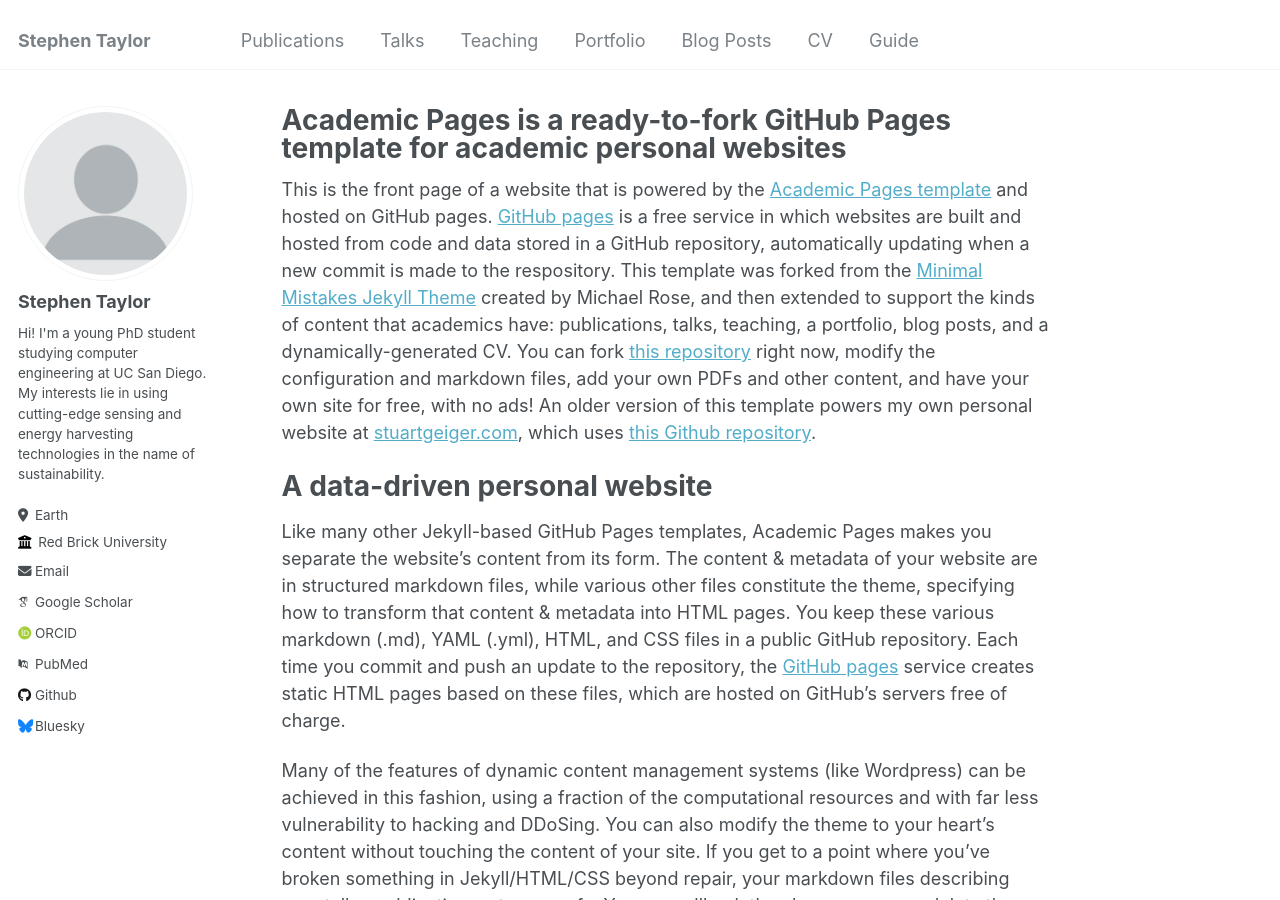
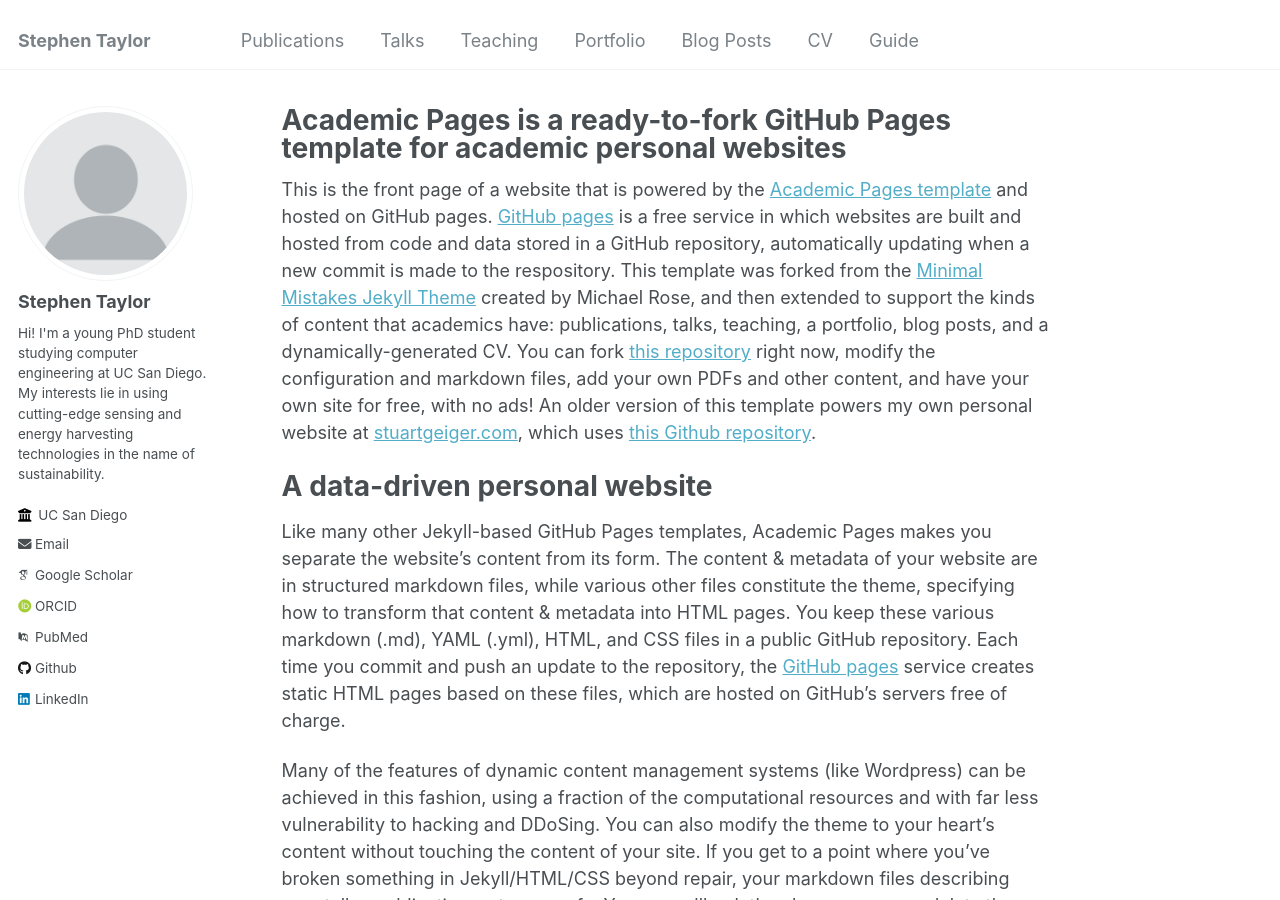
Before and after one commit to stevegtaylor/stevegtaylor.github.io, a Jekyll site: the page built from _pages/about.md, in a window 1280 px wide and 900 px high. Built offline with Jekyll 4.4.1, drawn with Linux system fonts in a browser that asks for light colours; some web fonts are replaced.

Commit message:
Update _config.yml

```diff
--- a/_config.yml
+++ b/_config.yml
@@ -25,10 +25,9 @@ author:
   name             : "Stephen Taylor"
   pronouns         : # example: "she/her"
   bio              : "Hi! I'm a young PhD student studying computer engineering at UC San Diego. My interests lie in using cutting-edge sensing and energy harvesting technologies in the name of sustainability."
-  location         : "Earth"
-  employer         : "Red Brick University"
+  employer         : "UC San Diego"
   uri              : # URL
-  email            : "none@example.org"
+  email            : "stephen.sgt.taylor@gmail.com"
 
   # Academic websites
   arxiv            : # URL - Update with the correct link to your profile
@@ -48,7 +47,7 @@ author:
   stackoverflow    : # User number or user number and name (i.e., use "1" or "1/jeff-atwood")
 
   # Social media
-  bluesky          : "bsky.app" # Replace this with you Bluesky username
+  bluesky          : # Replace this with you Bluesky username
   facebook         : # Username
   flickr           : # Username
   foursquare       : # Username
@@ -57,7 +56,7 @@ author:
   keybase          : # Username
   instagram        : # Username
   lastfm           : # Username
-  linkedin         : # Username
+  linkedin         : "stephen-g-taylor" # Username
   mastodon         : # URL
   medium           : # URL
   pinterest        : # Username
```
